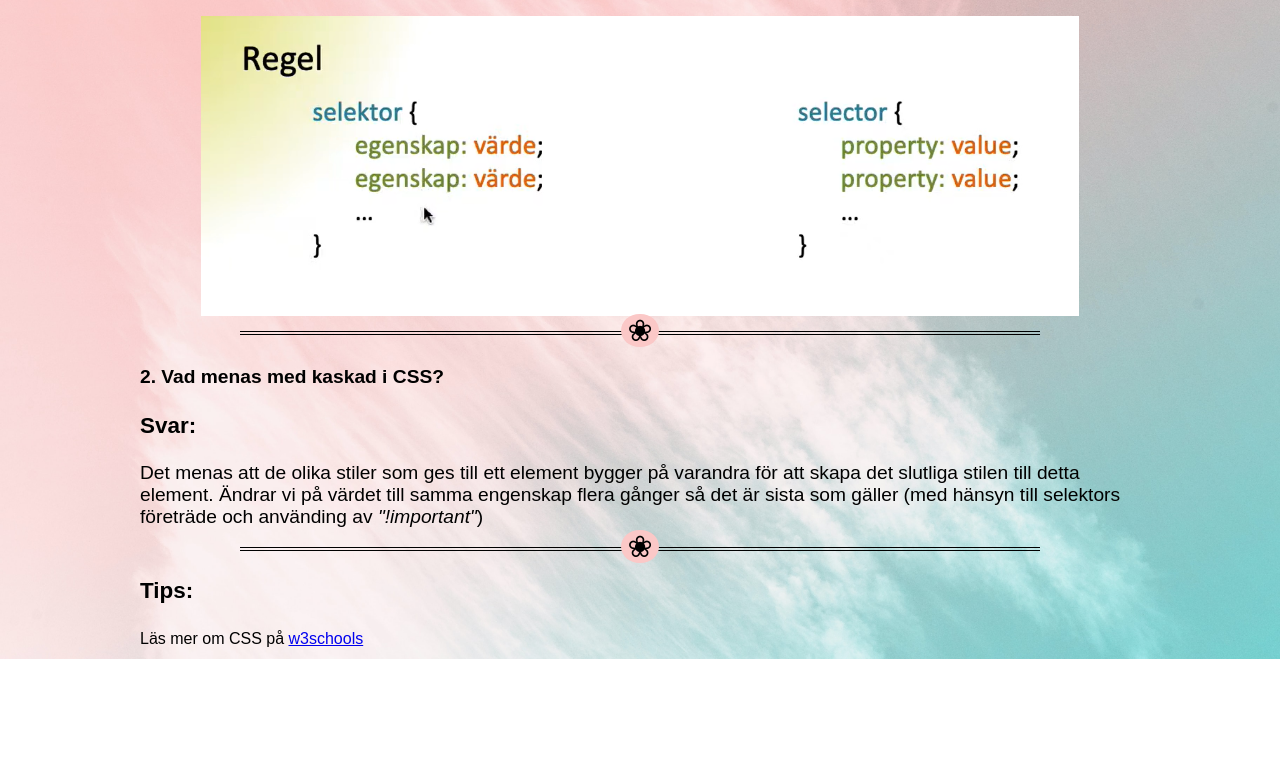
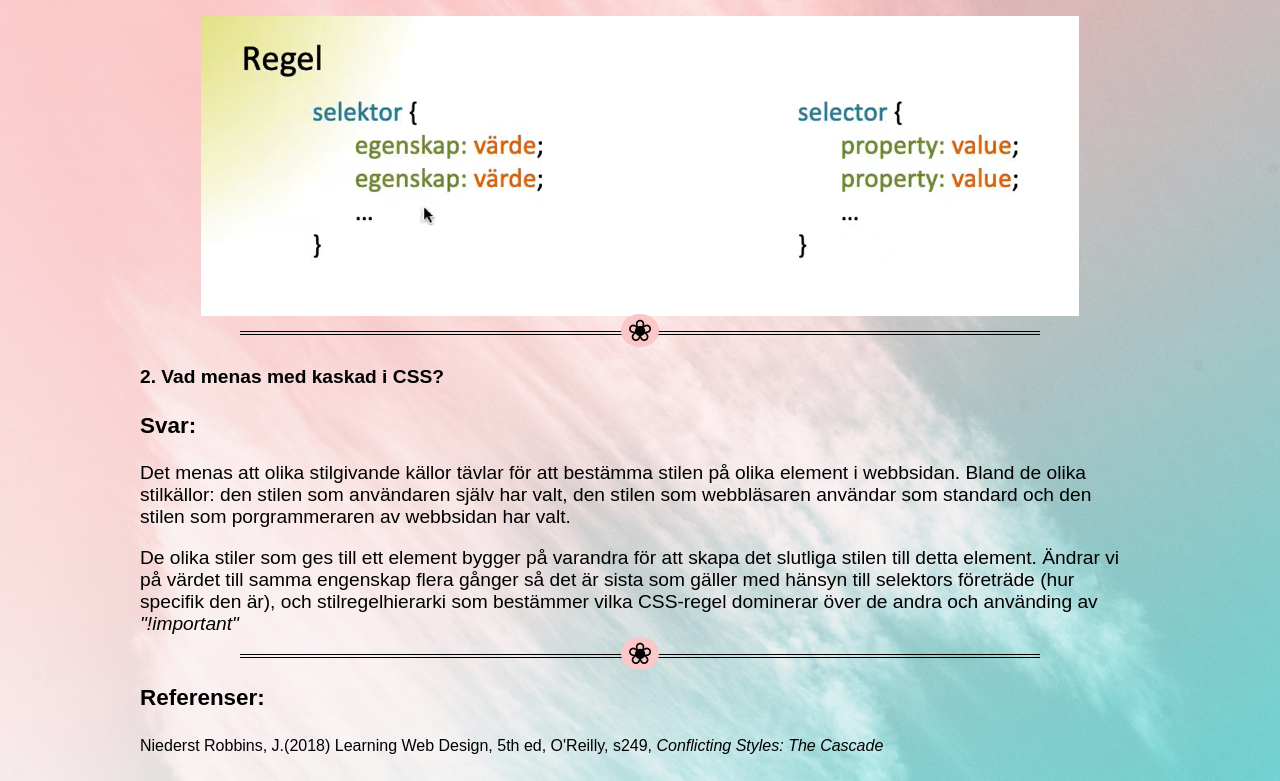
Before and after one commit to Tamimjabr/Uppgift1, a plain HTML site: page page3.html in a window 1280 px wide. Shown: the part 509-1290 px from the top of the page. Before the commit the page ends 1168 px from the top, so only its background shows below. Drawn offline with Linux system fonts and the light colour scheme.

Commit message:
Add to the answer about cascading

```diff
--- a/css/style.css
+++ b/css/style.css
@@ -101,3 +101,6 @@ small, #urlQuestion h4{
 #urlQuestion ul{
   list-style: square;
 }
+footer{
+  margin-bottom: 15px;
+}
--- a/page3.html
+++ b/page3.html
@@ -39,14 +39,17 @@
         <section>
             <h4>2. Vad menas med kaskad i CSS?</h4>
             <h3>Svar:</h3>
-            <p>Det menas att de olika stiler som ges till ett element bygger på varandra för att skapa det slutliga stilen till detta element.
-                 Ändrar vi på värdet till samma engenskap flera gånger så det är sista som gäller (med hänsyn till selektors företräde och använding av <i>"!important"</i>)</p>
+            <p>Det menas att olika stilgivande källor tävlar för att bestämma stilen på olika element i webbsidan. Bland de olika stilkällor:
+                 den stilen som användaren själv har valt, den stilen som webbläsaren användar som standard och den stilen som porgrammeraren av webbsidan har valt.</p>
+                </p>De olika stiler som ges till ett element bygger på varandra för att skapa det slutliga stilen till detta element.
+                 Ändrar vi på värdet till samma engenskap flera gånger så det är sista som gäller med hänsyn till selektors företräde (hur specifik den är),
+                 och stilregelhierarki som bestämmer vilka CSS-regel dominerar över de andra och använding av <i>"!important"</i></p>
         </section>
     </main>
     <hr>
     <footer>
-        <h3>Tips:</h3>
-        <small>Läs mer om CSS på <a href="https://www.w3schools.com/css/" target="_blank">w3schools</a></small>
+        <h3>Referenser:</h3>
+        <small> Niederst Robbins, J.(2018) Learning Web Design, 5th ed, O'Reilly, s249, <i>Conflicting Styles: The Cascade</i></small>
     </footer>
 </body>
 </html>
```
